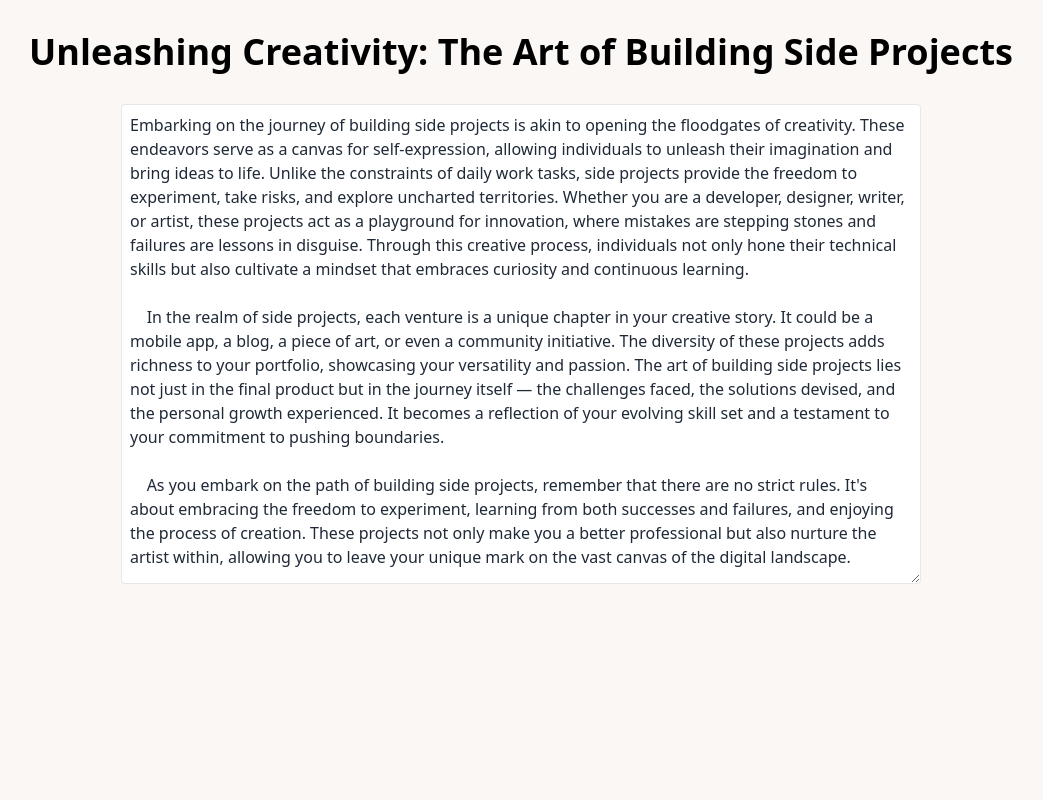
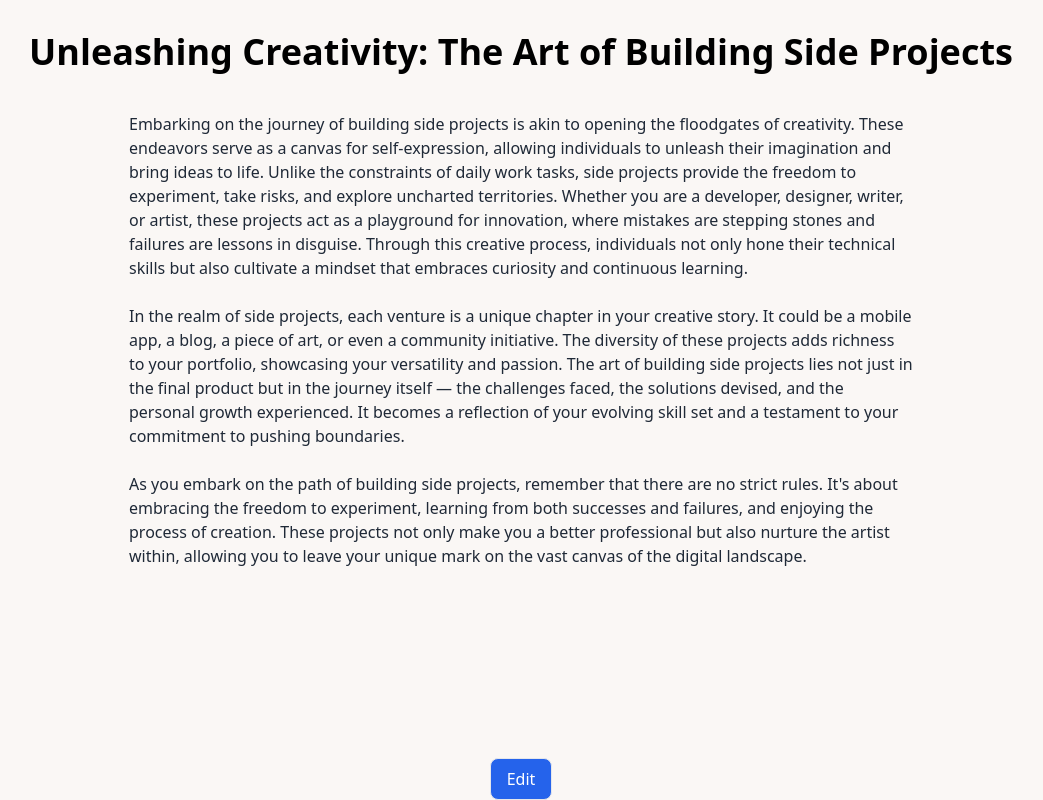
Before and after one commit to Utkarshn10/commentz, a Next.js app: page / in a window 1280 px wide. Shown: the whole page, without its empty margins (79-1122 px from the left). Built offline with nearby package versions, Linux system fonts and the light colour scheme.

Commit message:
additions and update checks

```diff
--- a/src/pages/index.js
+++ b/src/pages/index.js
@@ -1,5 +1,6 @@
 import { useState, useEffect, version } from "react";
 import { generateID } from "./../utils/id-generator";
+import checkForCommentUpdates from "@/utils/update-checker";
 
 function CommentCard({ commentData }) {
   return (
@@ -15,6 +16,9 @@ function CommentCard({ commentData }) {
 export default function Home() {
   const [updatedContent, setUpdatedContent] = useState("");
   const [commentsInfo, setCommentsInfo] = useState([]);
+  const [editEnabled, setEditEnabled] = useState(false);
+  const [blogInfo, setBlogInfo] = useState(null);
+
   const blogContent = {
     heading: "Unleashing Creativity: The Art of Building Side Projects",
     textcontent: `Embarking on the journey of building side projects is akin to opening the floodgates of creativity. These endeavors serve as a canvas for self-expression, allowing individuals to unleash their imagination and bring ideas to life. Unlike the constraints of daily work tasks, side projects provide the freedom to experiment, take risks, and explore uncharted territories. Whether you are a developer, designer, writer, or artist, these projects act as a playground for innovation, where mistakes are stepping stones and failures are lessons in disguise. Through this creative process, individuals not only hone their technical skills but also cultivate a mindset that embraces curiosity and continuous learning.
@@ -26,7 +30,7 @@ export default function Home() {
 
   useEffect(() => {
     let data = JSON.parse(localStorage.getItem("blogInfo"));
-    console.log(data);
+    setBlogInfo(data);
     if (data?.comments) setCommentsInfo(data.comments);
   }, []);
 
@@ -37,21 +41,49 @@ export default function Home() {
 
   const handleDiscardChanges = () => {
     setUpdatedContent("");
+    setEditEnabled(false);
   };
 
   const handleSaveChanges = () => {
+    if (updatedContent.length > 0) {
+      let data = JSON.parse(localStorage.getItem("blogInfo"));
+
+      let updatedComments = checkForCommentUpdates(
+        data,
+        updatedContent,
+        blogInfo
+      );
+      console.log(data.version);
+
+      setEditEnabled(false);
+
       let userID = generateID();
       let blogID = generateID();
-    let blogVersion = 0;
-    let blogInfo = {
+
+      let blogVersion = data.hasOwnProperty("version") ? parseInt(data.version) + 1 : 0;
+      let updatedBlogInfo = {
         userID: userID,
         blogID: blogID,
+        comments: updatedComments.length > 0 ? updatedComments : commentsInfo,
         blogContent: blogContent,
         version: blogVersion,
       };
-    console.log(blogInfo);
-    localStorage.setItem("blogInfo", JSON.stringify(blogInfo));
+      console.log(updatedBlogInfo);
+      // localStorage.setItem("blogInfo", JSON.stringify(updatedBlogInfo));
       alert("Blog Updated");
+    }
+  };
+
+  const getHighlightedText = () => {
+    let highlightedText = blogContent.textcontent;
+    commentsInfo.forEach((commentData) => {
+      const blogText = commentData.blogText;
+      console.log(blogText);
+      const highlightedPart = `<span class="bg-yellow-100">${blogText}</span>`;
+      highlightedText = highlightedText.split(blogText).join(highlightedPart);
+    });
+
+    return { __html: highlightedText };
   };
 
   return (
@@ -64,6 +96,7 @@ export default function Home() {
         </div>
 
         <div className="w-full h-full md:w-2/3 mx-auto text-black">
+          {editEnabled ? (
             <textarea
               onChange={(e) => updateContent(e)}
               value={
@@ -74,8 +107,16 @@ export default function Home() {
               className="text-gray-800 w-full h-3/4 border rounded p-2"
               style={{ whiteSpace: "pre-line", height: "60vh" }}
             />
+          ) : (
+            <div
+              className="text-gray-800 w-full h-3/4  rounded p-2"
+              style={{ whiteSpace: "pre-line", height: "60vh" }}
+              dangerouslySetInnerHTML={getHighlightedText()}
+            />
+          )}
         </div>
-        {updatedContent.length > 0 ? (
+
+        {editEnabled ? (
           <div className="flex space-x-3 my-4">
             <button
               onClick={() => handleDiscardChanges()}
@@ -90,10 +131,17 @@ export default function Home() {
               Save
             </button>
           </div>
-        ) : null}
+        ) : (
+          <button
+            onClick={() => setEditEnabled(true)}
+            className="border bg-blue-600 text-white rounded-lg py-2 px-4"
+          >
+            Edit
+          </button>
+        )}
       </div>
 
-      <div className="flex items-center mx-10">
+      <div className="flex flex-col space-y-3 items-center mx-10">
         {commentsInfo.length > 0 &&
           commentsInfo.map((commentData, index) => {
             return <CommentCard index={index} commentData={commentData} />;
--- a/src/pages/share-blog.js
+++ b/src/pages/share-blog.js
@@ -2,6 +2,7 @@ import Image from "next/image";
 import { Inter } from "next/font/google";
 import { useState, useEffect } from "react";
 import { generateID } from "./../utils/id-generator";
+import checkForUpdates, { checkForBlogUpdates } from "@/utils/update-checker";
 
 const inter = Inter({ subsets: ["latin"] });
 
@@ -100,10 +101,17 @@ function TextSelectionHandler({
   );
 }
 
-function NewCommentCard({ blogInfo, setCommentClicked, highlightedText }) {
+function NewCommentCard({
+  blogInfo,
+  setCommentClicked,
+  highlightedText,
+  setHighlightedText,
+}) {
   const [comment, setComment] = useState("");
 
   const handleAddComment = () => {
+    let data = JSON.parse(localStorage.getItem("blogInfo"));
+    if (!checkForBlogUpdates(data, highlightedText)) {
       let storedBlog = JSON.parse(localStorage.getItem("blogInfo"));
       let storedVersion = storedBlog.version;
       let blogID = storedBlog.blogID;
@@ -111,15 +119,11 @@ function NewCommentCard({ blogInfo, setCommentClicked, highlightedText }) {
       let blogContent = storedBlog.blogContent;
       let comments = storedBlog?.comments ? storedBlog.comments : [];
 
-    if (storedVersion === storedBlog?.version.toString()) {
-      console.log("Blog has not been modified since last retrieval.");
-    } else {
-      // Blog has been updated or the user is fetching it for the first time
-      console.log(
-        "Blog has been modified or user is fetching it for the first time."
-      );
       let commentID = generateID();
+      let commentatorID = generateID();
+
       let commentObj = {
+        commentatorID: commentatorID,
         commentID: commentID,
         blogText: highlightedText,
         commentDesc: comment,
@@ -129,14 +133,27 @@ function NewCommentCard({ blogInfo, setCommentClicked, highlightedText }) {
         userID: userID,
         blogID: blogID,
         comments: comments,
-        content: blogContent,
+        blogContent: blogContent,
         version: storedVersion + 1,
       };
       localStorage.setItem("blogInfo", JSON.stringify(updatedBlogInfo));
+
+      setHighlightedText("");
+      setCommentClicked(false);
+      setComment("");
       alert("Comment Added !");
     }
+    else{
+     alert('Lines on which comment is being added are updated')
+    }
   };
-  console.log(highlightedText);
+
+  function handleDiscardClicked() {
+    setHighlightedText("");
+    setCommentClicked(false);
+    setComment("");
+  }
+
   return (
     <div className="bg-white w-full text-black">
       <p className="p-2">{highlightedText}</p>
@@ -147,7 +164,7 @@ function NewCommentCard({ blogInfo, setCommentClicked, highlightedText }) {
       />
       <div className="flex justify-end space-x-3 m-1">
         <button
-          onClick={() => setCommentClicked(false)}
+          onClick={() => handleDiscardClicked()}
           className="border border-blue-600 text-blue-600 rounded-lg py-1 px-2"
         >
           Discard
@@ -175,7 +192,6 @@ export default function Blog() {
     setBlogInfo(data);
     console.log(data);
   }, []);
-  console.log(commentClicked);
 
   return (
     <div className="h-full md:h-screen w-full bg-[#faf7f5] flex flex-row">
@@ -190,6 +206,7 @@ export default function Blog() {
           {commentClicked && (
             <NewCommentCard
               blogInfo={blogInfo}
+              setHighlightedText={setHighlightedText}
               setCommentClicked={setCommentClicked}
               highlightedText={highlightedText}
             />
--- /dev/null
+++ b/src/utils/update-checker.js
@@ -0,0 +1,32 @@
+import { comment } from "postcss";
+
+export default function checkForCommentUpdates(data,updatedContent, blogInfo) {
+
+  if (!data) return [];
+
+  // check that whether any comment that is added, its data exist here or not
+  // if not then remove the comment
+  let updatedComments = data?.comments ? data.comments : [];
+  if (updatedComments.length > 0) {
+    updatedComments = updatedComments.filter((comment) => {
+      const blogtext = comment.blogText;
+
+      // Check if the blogtext exists in the updatedContent
+      const blogtextExists = updatedContent.includes(blogtext);
+
+      // Keep the comment if blogtext exists in updatedContent
+      return blogtextExists;
+    });
+  }
+  console.log("after  =", updatedComments);
+  return updatedComments;
+}
+
+export function checkForBlogUpdates(data,highlightedText) {
+  // check that whether any comment that is added, its data exist here or not
+  // if not then remove the comment
+  let updatedContent = data.blogContent.textcontent
+
+  let blogUpdated = updatedContent.includes(highlightedText)
+    return blogUpdated
+}
```
Lines whose indentation alone changed are shown as unchanged.
